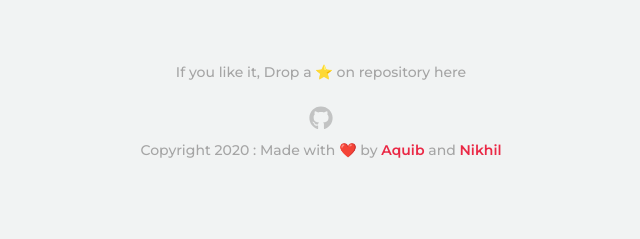
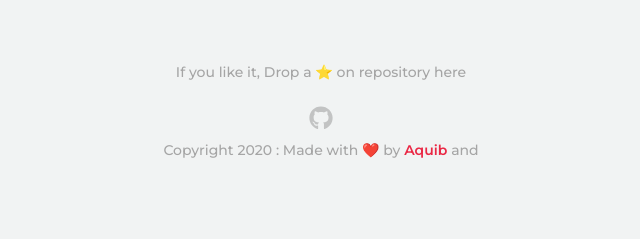
Before and after one commit to AquibPy/HaSa, a Flask app: page / in a window 1280 px wide. Shown: the part 1778-2017 px from the top of the page, without its empty margins (319-959 px from the left). Run offline with Flask 3, Linux system fonts and the light colour scheme; parts of the project's set-up code (start-up, migrations or seed data) failed here and were passed over; some libraries are stand-ins or nearby versions.

Commit message:
MODIFIED: some changes

```diff
--- a/templates/index.html
+++ b/templates/index.html
@@ -100,7 +100,6 @@
             <p>
                 Copyright 2020 : Made with ❤️ by
                 <a href="https://www.linkedin.com/in/mohd-aquib-182b2a71/" title="Aquib's Profile" target="_blank">Aquib</a> and
-                <a href="https://www.linkedin.com/in/nikhil-upadhyay-166673150/" title="Nikhil's Profile" target="_blank">Nikhil</a>
             </p>
         </div>
     </footer>
--- a/templates/result.html
+++ b/templates/result.html
@@ -141,7 +141,6 @@
             <p>
                 Copyright 2020 : Made with ❤️ by
                 <a href="https://www.linkedin.com/in/mohd-aquib-182b2a71/" title="Aquib's Profile" target="_blank">Aquib</a> and
-                <a href="https://www.linkedin.com/in/nikhil-upadhyay-166673150/" title="Nikhil's Profile" target="_blank">Nikhil</a>
             </p>
         </div>
     </footer>
```
